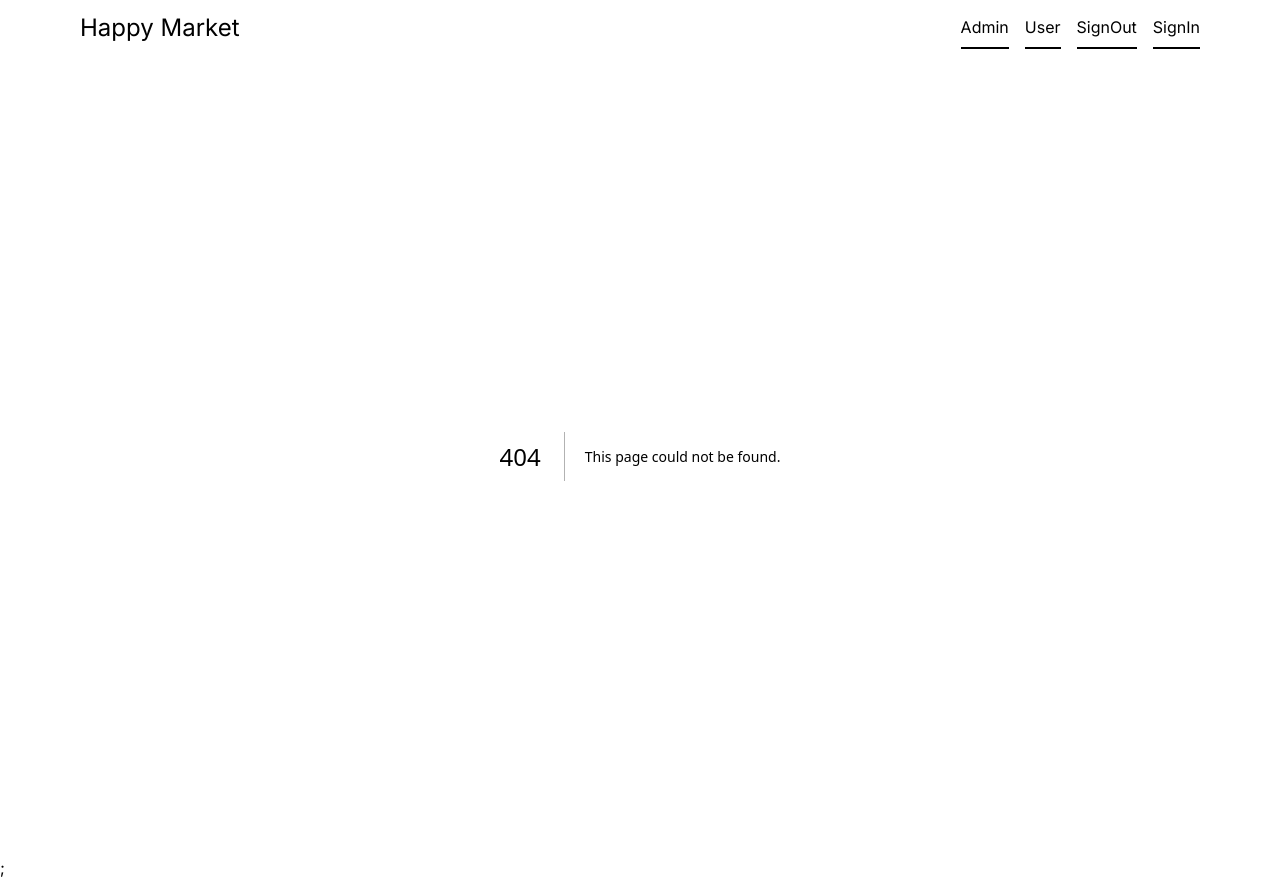
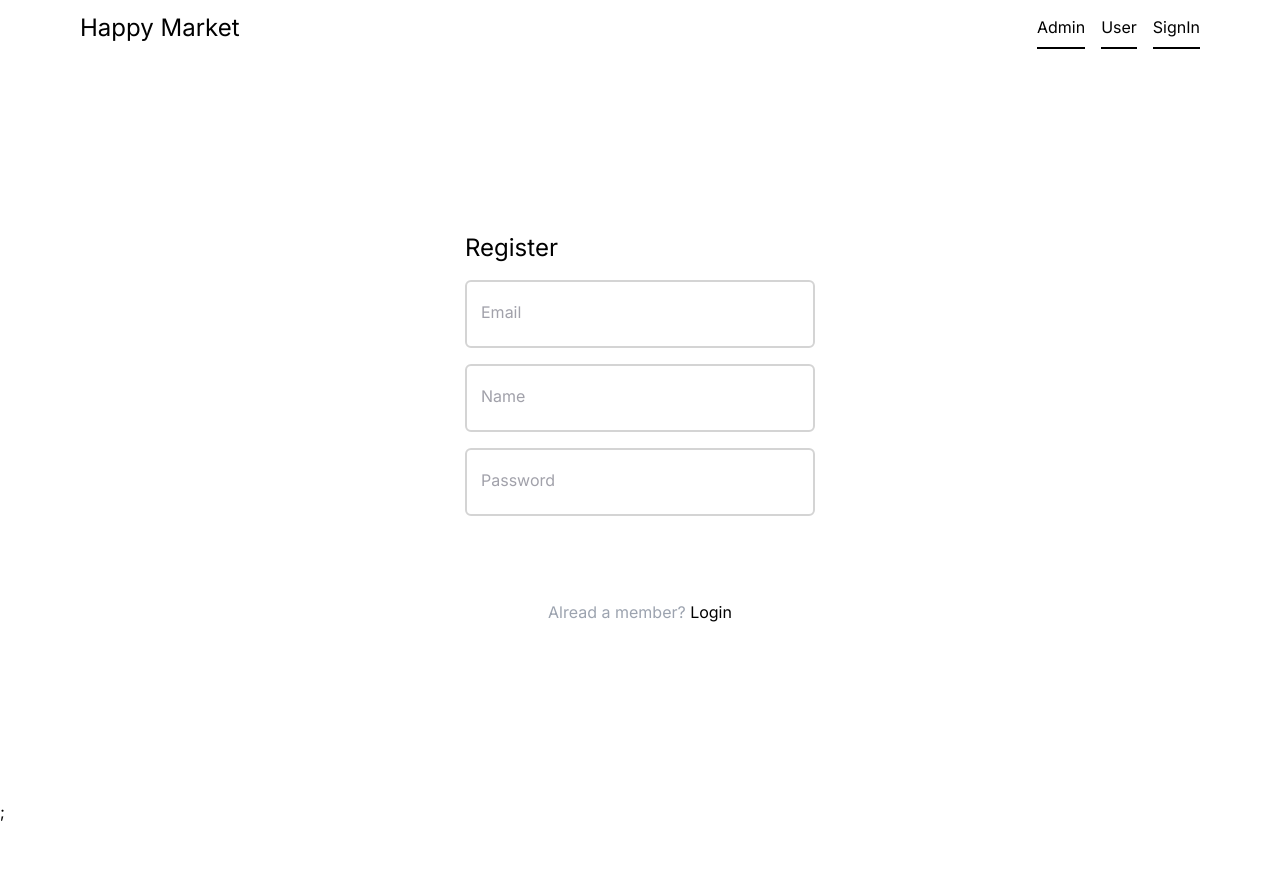
Before and after one commit to soyello/third-try-market-app, a Next.js app: page /auth/register in a window 1280 px wide. Before the commit this address had no page. After the commit the page ends 824 px from the top, so only its background shows below. Built offline with nearby package versions, Linux system fonts and the light colour scheme; no server answers.

Commit message:
Login, Register 페이지 UI 생성

```diff
--- a/src/components/Button.tsx
+++ b/src/components/Button.tsx
@@ -3,7 +3,7 @@ import { IconType } from 'react-icons';
 interface ButtonProps {
   label: string;
   onClick?: (e: React.MouseEvent<HTMLButtonElement>) => void;
-  disabled: boolean;
+  disabled?: boolean;
   outline?: boolean;
   small?: boolean;
   icon?: IconType;
@@ -33,6 +33,7 @@ const Button: React.FC<ButtonProps> = ({ label, onClick, disabled, outline, smal
         `}
     >
       {Icon && <Icon size={24} className='absolute left-4 top-3' />}
+      {label}
     </button>
   );
 };
--- a/src/components/Input.tsx
+++ b/src/components/Input.tsx
@@ -23,7 +23,7 @@ const Input: React.FC<InputProps> = ({
   errors,
 }) => {
   return (
-    <div className='relatvie w-full'>
+    <div className='relative w-full'>
       {formatPrice && <span className='absolute text-neutral-700 top-5 left-2'>₩</span>}
       <input
         id={id}
@@ -37,6 +37,7 @@ const Input: React.FC<InputProps> = ({
             p-4
             pt-6
             font-light
+            border-2
             bg-white
             rounded-md
             outline-none
--- a/src/components/NavItem.tsx
+++ b/src/components/NavItem.tsx
@@ -1,7 +1,11 @@
+import { signIn, signOut, useSession } from 'next-auth/react';
 import Link from 'next/link';
 import React from 'react';
 
 const NavItem = ({ mobile }: { mobile?: boolean }) => {
+  const { data: session, status } = useSession();
+  console.log({ session }, status);
+
   return (
     <ul className={`text-md justify-center flex gap-4 w-full items-center ${mobile && 'flex-col h-full'}`}>
       <li className='py-2 text-center border-b-2 border-basic cursor-pointer'>
@@ -10,12 +14,16 @@ const NavItem = ({ mobile }: { mobile?: boolean }) => {
       <li className='py-2 text-center border-b-2 border-basic cursor-pointer'>
         <Link href='/user'>User</Link>
       </li>
-      <li className='py-2 text-center border-b-2 border-basic cursor-pointer'>
-        <button>SignOut</button>
-      </li>
-      <li className='py-2 text-center border-b-2 border-basic cursor-pointer'>
-        <button>SignIn</button>
-      </li>
+
+      {session?.user ? (
+        <li className='py-2 text-center border-b-2 border-basic cursor-pointer'>
+          <button onClick={() => signOut()}>SignOut</button>
+        </li>
+      ) : (
+        <li className='py-2 text-center border-b-2 border-basic cursor-pointer'>
+          <button onClick={() => signIn()}>SignIn</button>
+        </li>
+      )}
     </ul>
   );
 };
--- a/src/pages/_app.tsx
+++ b/src/pages/_app.tsx
@@ -1,15 +1,18 @@
 import Navbar from '@/components/Navbar';
 import '@/styles/globals.css';
+import { SessionProvider } from 'next-auth/react';
 import type { AppProps } from 'next/app';
 import { Inter } from 'next/font/google';
 
 const inter = Inter({ subsets: ['latin'] });
 
-export default function App({ Component, pageProps }: AppProps) {
+export default function App({ Component, pageProps: { session, ...pageProps } }: AppProps) {
   return (
-    <div className={inter.className}>
-      <Navbar />
-      <Component {...pageProps} />;
-    </div>
+    <SessionProvider session={session}>
+      <div className={inter.className}>
+        <Navbar />
+        <Component {...pageProps} />;
+      </div>
+    </SessionProvider>
   );
 }
--- /dev/null
+++ b/src/pages/auth/login.tsx
@@ -0,0 +1,64 @@
+import Button from '@/components/Button';
+import Input from '@/components/Input';
+import { signIn } from 'next-auth/react';
+import Link from 'next/link';
+import { useRouter } from 'next/router';
+import React, { useState } from 'react';
+import { FieldValues, SubmitHandler, useForm } from 'react-hook-form';
+
+const LoginPage = () => {
+  const [isLoading, setIsLoading] = useState(false);
+  const router = useRouter();
+
+  const {
+    register,
+    handleSubmit,
+    formState: { errors },
+  } = useForm<FieldValues>({
+    defaultValues: {
+      email: '',
+      password: '',
+    },
+  });
+
+  const onSubmit: SubmitHandler<FieldValues> = async (body) => {
+    setIsLoading(true);
+    try {
+      const data = signIn('credentials', body);
+      console.log(data);
+      router.push('/');
+    } catch (error) {
+      console.log(error);
+    } finally {
+      setIsLoading(false);
+    }
+  };
+  return (
+    <section className='grid h-[calc(100vh_-_56px)] place-items-center'>
+      <form onSubmit={handleSubmit(onSubmit)} className='flex flex-col justify-center gap-4 min-w-[350px]'>
+        <h1 className='text-2xl'>Login</h1>
+        <Input id='email' label='Email' disabled={isLoading} register={register} errors={errors} required />
+        <Input
+          id='password'
+          label='Password'
+          type='password'
+          disabled={isLoading}
+          register={register}
+          errors={errors}
+          required
+        />
+        <Button label='Login' />
+        <div className='text-center'>
+          <p className='text-gray-400'>
+            Not a member?{' '}
+            <Link href='/auth/register' className='text-black hover:underline'>
+              Register
+            </Link>
+          </p>
+        </div>
+      </form>
+    </section>
+  );
+};
+
+export default LoginPage;
--- /dev/null
+++ b/src/pages/auth/register.tsx
@@ -0,0 +1,65 @@
+import Button from '@/components/Button';
+import Input from '@/components/Input';
+import axios from 'axios';
+import Link from 'next/link';
+import { useRouter } from 'next/router';
+import React, { useState } from 'react';
+import { FieldValues, SubmitHandler, useForm } from 'react-hook-form';
+
+const RegisterPage = () => {
+  const [isLoading, setIsLoading] = useState(false);
+  const router = useRouter();
+  const {
+    register,
+    handleSubmit,
+    formState: { errors },
+  } = useForm<FieldValues>({
+    defaultValues: {
+      name: '',
+      email: '',
+      password: '',
+    },
+  });
+
+  const onSubmit: SubmitHandler<FieldValues> = async (body) => {
+    setIsLoading(true);
+    try {
+      const { data } = await axios.post('/api/register', body);
+      console.log(data);
+      router.push('/auth/login');
+    } catch (error) {
+      console.log(error);
+    } finally {
+      setIsLoading(false);
+    }
+  };
+  return (
+    <section className='grid h-[calc(100vh_-_56px)] place-items-center'>
+      <form onSubmit={handleSubmit(onSubmit)} className='flex flex-col justify-center gap-4 min-w-[350px]'>
+        <h1 className='text-2xl'>Register</h1>
+        <Input id='email' label='Email' disabled={isLoading} register={register} errors={errors} required />
+        <Input id='name' label='Name' disabled={isLoading} register={register} errors={errors} required />
+        <Input
+          id='password'
+          label='Password'
+          type='password'
+          disabled={isLoading}
+          register={register}
+          errors={errors}
+          required
+        />
+        <Button label='Register' />
+        <div className='text-center'>
+          <p className='text-gray-400'>
+            Alread a member?{' '}
+            <Link href='/auth/login' className='text-black hover:underline'>
+              Login
+            </Link>
+          </p>
+        </div>
+      </form>
+    </section>
+  );
+};
+
+export default RegisterPage;
```
